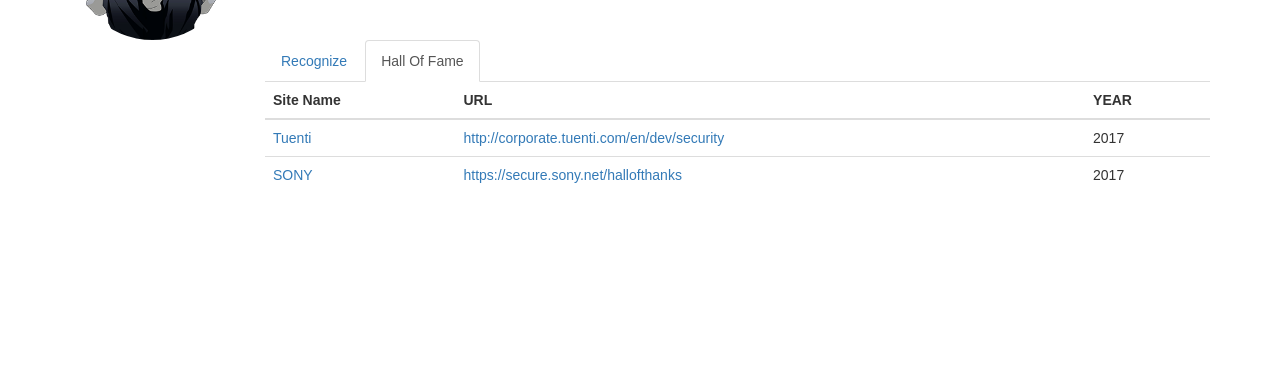
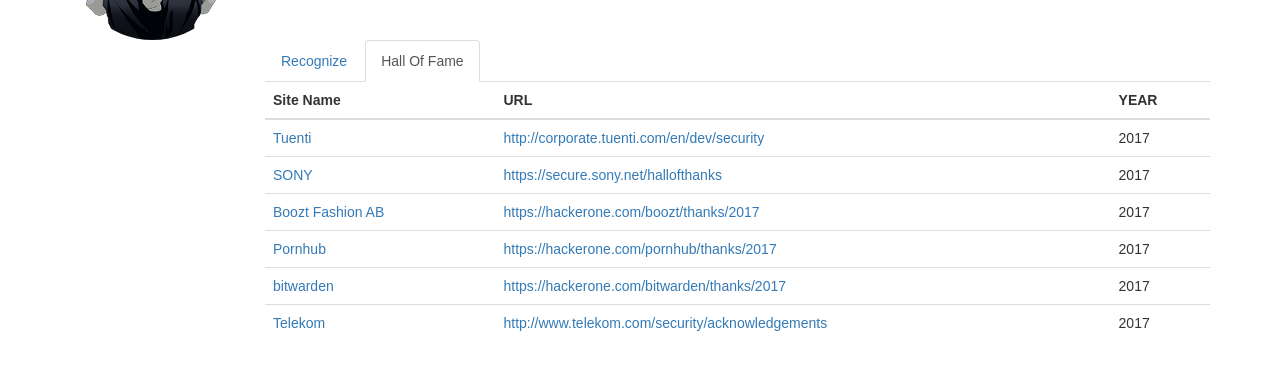
Before and after one commit to kenziy/kenziy, a plain HTML site: page index.html in a window 1280 px wide. Both pictures are taken after a click on the tab "Hall Of Fame". Shown: the part 125-494 px from the top of the page. Drawn offline with Linux system fonts and the light colour scheme.

Commit message:
adding HOF

```diff
--- a/index.html
+++ b/index.html
@@ -78,6 +78,15 @@
                            <div class="col-md-3 col-xs-4 text-center">
                               <img src="images/unikrn.png" title="unikrn">
                            </div>
+                           <div class="col-md-3 col-xs-4 text-center">
+                              <img src="images/bitwarden.png" title="bitwarden">
+                           </div>
+                           <div class="col-md-3 col-xs-4 text-center">
+                              <img src="images/internshala.png" title="internshala">
+                           </div>
+                           <div class="col-md-3 col-xs-4 text-center">
+                              <img src="images/telekom.png" title="telekom">
+                           </div>
                         </div>
                      </div>
                      <div role="tabpanel" class="tab-pane" id="portfolio">...</div>
@@ -105,6 +114,42 @@
                                  <td><a href="https://secure.sony.net/hallofthanks" target="_blank">https://secure.sony.net/hallofthanks</a></td>
                                  <td>2017</td>
                               </tr>
+                              <tr>
+                                 <td>
+                                    <a href="www.boozt.com" target="_blank">Boozt Fashion AB</a>
+                                 </td>
+                                 <td>
+                                    <a href="https://hackerone.com/boozt/thanks/2017" target="_blank">https://hackerone.com/boozt/thanks/2017</a>
+                                 </td>
+                                 <td>2017</td>
+                              </tr>
+                              <tr>
+                                 <td>
+                                    <a href="https://www.pornhub.com" target="_blank">Pornhub</a>
+                                 </td>
+                                 <td>
+                                    <a href="https://hackerone.com/pornhub/thanks/2017" target="_blank">https://hackerone.com/pornhub/thanks/2017</a>
+                                 </td>
+                                 <td>2017</td>
+                              </tr>
+                              <tr>
+                                 <td>
+                                    <a href="bitwarden.com" target="_blank">bitwarden</a>
+                                 </td>
+                                 <td>
+                                    <a href="https://hackerone.com/bitwarden/thanks" target="_blank">https://hackerone.com/bitwarden/thanks/2017</a>
+                                 </td>
+                                 <td>2017</td>
+                              </tr>
+                              <tr>
+                                 <td>
+                                    <a href="https://www.telekom.com/en">Telekom</a>
+                                 </td>
+                                 <td>
+                                    <a href="http://www.telekom.com/security/acknowledgements" target="_blank">http://www.telekom.com/security/acknowledgements</a>
+                                 </td>
+                                 <td>2017</td>
+                              </tr>
                            </table>
                         </div>
                      </div>
```
Also changed, not shown: images/Bitwarden.png (added), images/internshala.png (added), images/telekom.png (added).
